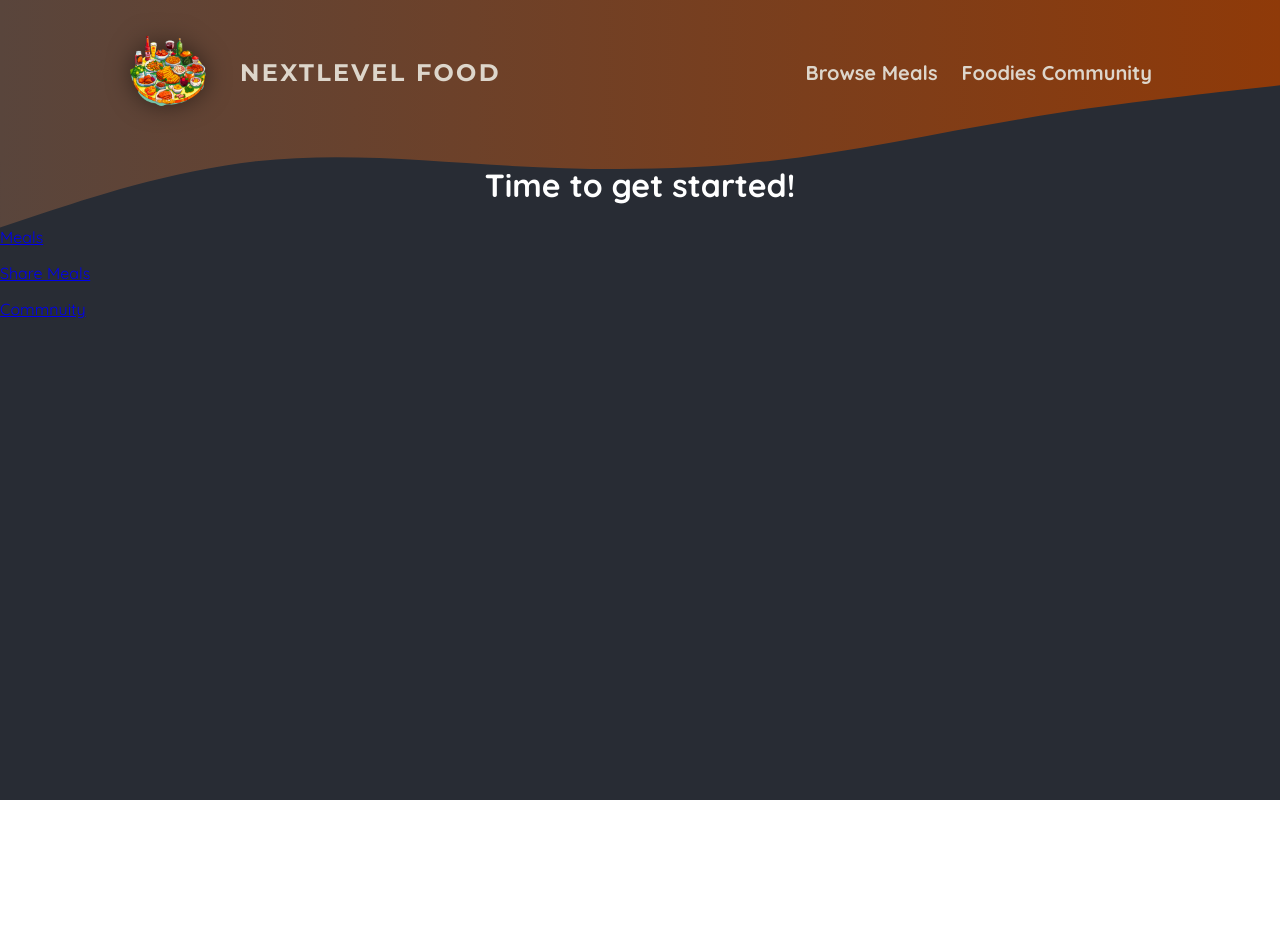
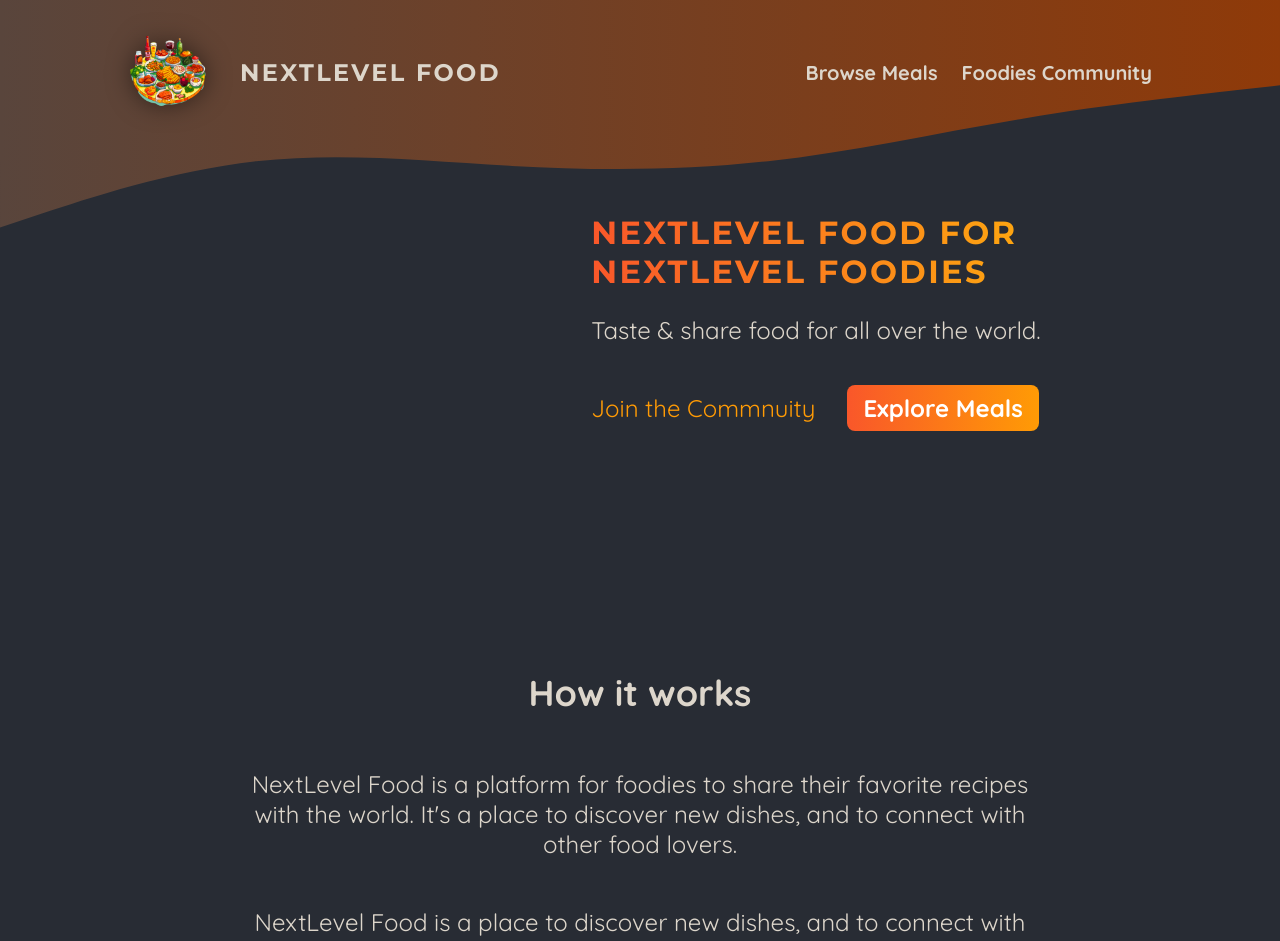
Before and after one commit to Furkantrkr/NEXT-JS---FOOD-APP, a Next.js app: page / in a window 1280 px wide. Shown: the top 941 px of the page. Before the commit the page ends 800 px from the top, so only its background shows below. Built offline with nearby package versions, Linux system fonts and the light colour scheme.

Commit message:
Add styling and contents to home page component

```diff
--- a/app/page.js
+++ b/app/page.js
@@ -1,20 +1,50 @@
 import Link from 'next/link';
+
+import classes from './page.module.css';
 
 export default function Home() {
   return (
+    <>
+      <header className={classes.header}>
+        <div className={classes.slideshow}></div>
+        <div>
+          <div className={classes.hero}>
+            <h1>NextLevel Food for NextLevel Foodies</h1>
+            <p>Taste & share food for all over the world.</p>
+          </div>
+          <div className={classes.cta}>
+            <Link href="/community">Join the Commnuity</Link>
+            <Link href="/meals">Explore Meals</Link>
+          </div>
+        </div>
+      </header>
       <main>
-      <h1 style={{ color: 'white', textAlign: 'center' }}>
-        Time to get started!
-      </h1>
+        <section className={classes.section}>
+          <h2>How it works</h2>
           <p>
-        <Link href="/meals">Meals</Link>
+            NextLevel Food is a platform for foodies to share their favorite
+            recipes with the world. It&apos;s a place to discover new dishes,
+            and to connect with other food lovers.
           </p>
           <p>
-        <Link href="/meals/share">Share Meals</Link>
+            NextLevel Food is a place to discover new dishes, and to connect
+            with other food lovers.
+          </p>
+        </section>
+
+        <section className={classes.section}>
+          <h2>Why NextLevel Food?</h2>
+          <p>
+            NextLevel Food is a platform for foodies to share their favorite
+            recipes with the world. It&apos;s a place to discover new dishes,
+            and to connect with other food lovers.
           </p>
           <p>
-        <Link href="/meals/commnuity">Commnuity</Link>
+            NextLevel Food is a place to discover new dishes, and to connect
+            with other food lovers.
           </p>
+        </section>
       </main>
+    </>
   );
 }
--- /dev/null
+++ b/app/page.module.css
@@ -0,0 +1,75 @@
+.header {
+  display: flex;
+  gap: 3rem;
+  margin: 3rem auto;
+  width: 90%;
+  max-width: 75rem;
+}
+
+.slideshow {
+  width: 40rem;
+  height: 25rem;
+}
+
+.hero {
+  color: #ddd6cb;
+  font-size: 1.5rem;
+}
+
+.hero h1 {
+  font-size: 2rem;
+  font-weight: bold;
+  font-family: "Montserrat", sans-serif;
+  letter-spacing: 0.15rem;
+  text-transform: uppercase;
+  background: linear-gradient(90deg, #f9572a, #ffc905);
+  background-clip: text;
+  -webkit-background-clip: text;
+  -webkit-text-fill-color: transparent;
+}
+
+.cta {
+  font-size: 1.5rem;
+  display: flex;
+  gap: 1rem;
+}
+
+.cta a {
+  display: inline-block;
+  margin-top: 1rem;
+  padding: 0.5rem 1rem;
+  border-radius: 0.5rem;
+  background: linear-gradient(90deg, #f9572a, #ff9b05);
+  color: #ffffff;
+  font-weight: bold;
+  text-decoration: none;
+}
+
+.cta a:hover,
+.cta a:active {
+  background: linear-gradient(90deg, #fd4715, #f9b241);
+}
+
+.cta a:first-child {
+  background: transparent;
+  font-weight: normal;
+  color: #ff9b05;
+  padding-left: 0;
+}
+
+.cta a:first-child:hover,
+.cta a:first-child:active {
+  background: transparent;
+  color: #f9b241;
+}
+
+.section {
+  display: flex;
+  flex-direction: column;
+  color: #ddd6cb;
+  font-size: 1.5rem;
+  max-width: 50rem;
+  width: 90%;
+  margin: 2rem auto;
+  text-align: center;
+}
```
Lines whose indentation alone changed are shown as unchanged.
